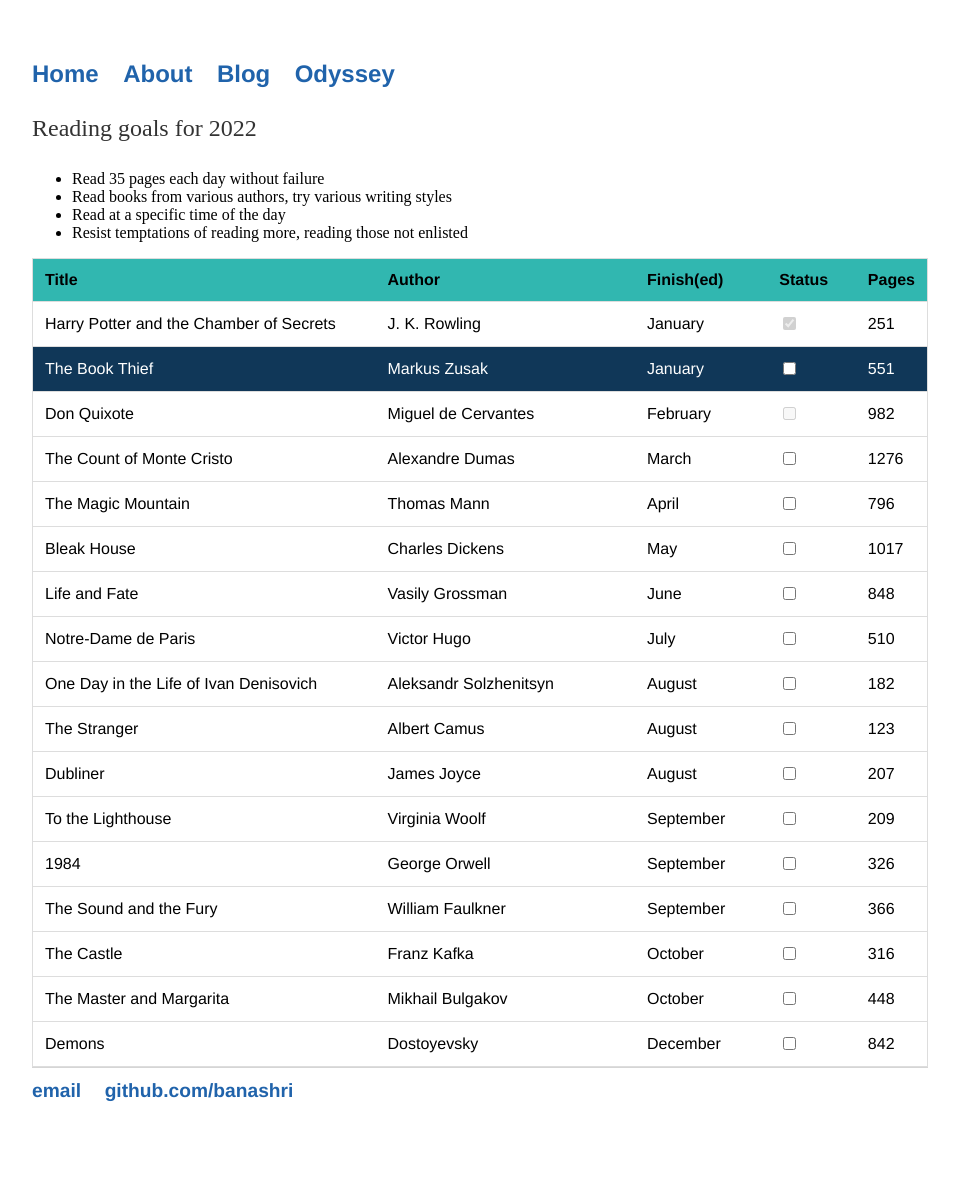
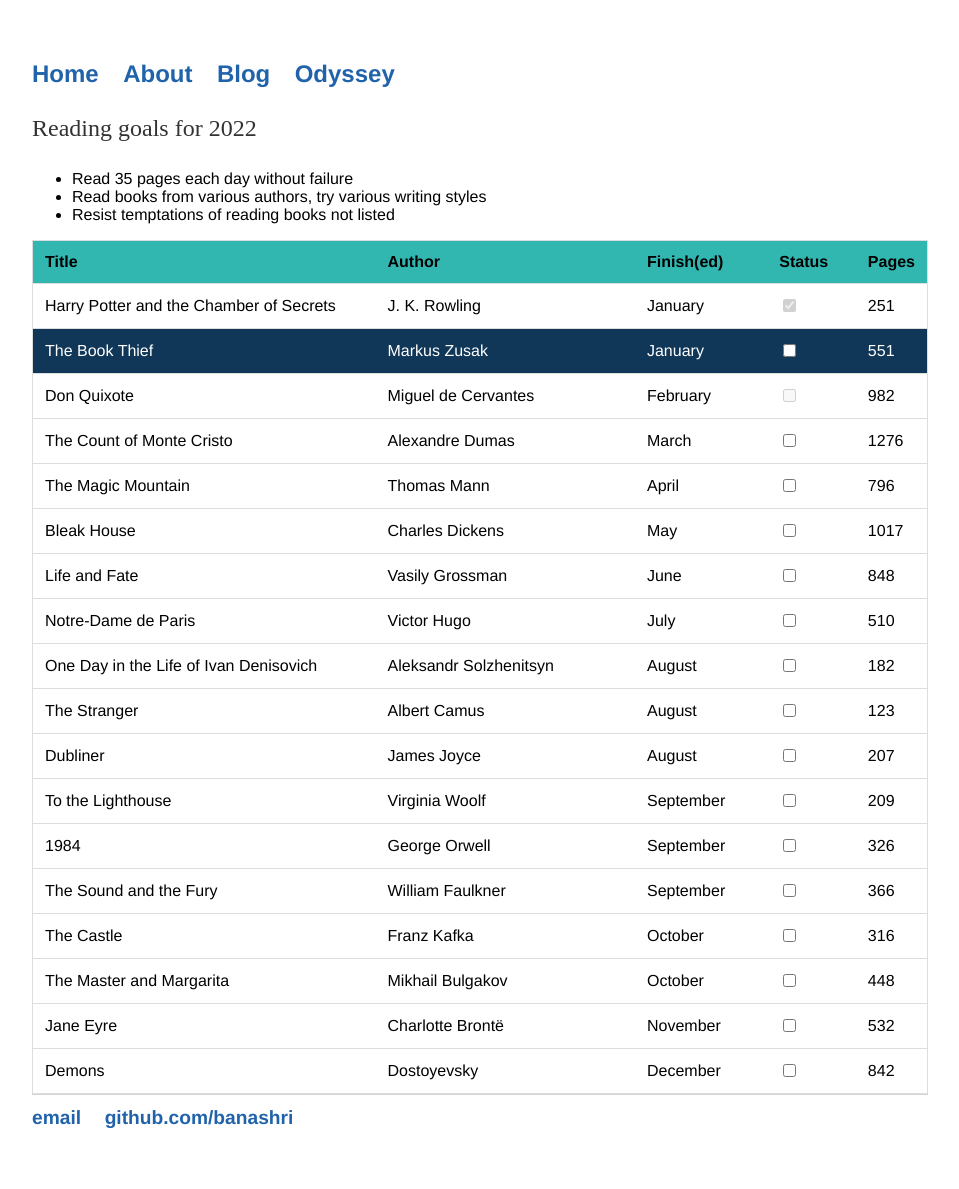
Before and after one commit to Banashri/banashri.github.io, a Jekyll site: the page built from books/2022.md, in a window 1280 px wide. Shown: the whole page, without its empty margins (160-1119 px from the left). Built offline with Jekyll 4.4.1, drawn with Linux system fonts in a browser that asks for light colours; before the commit the page ends 1162 px from its top, so only the background shows below that.

Commit message:
list updated

```diff
--- a/books/2022.md
+++ b/books/2022.md
@@ -6,10 +6,10 @@ title: Eine Leserin 2022
 <!-- https://www.sliderrevolution.com/resources/css-checkbox/ -->
 
 Reading goals for 2022
+
   - Read 35 pages each day without failure
   - Read books from various authors, try various writing styles
-  - Read at a specific time of the day
-  - Resist temptations of reading more, reading those not enlisted
+  - Resist temptations of reading books not listed
 
 <table id="myTable">
   <tr class="header">
@@ -138,6 +138,13 @@ Reading goals for 2022
     <td>448</td>
   </tr>
   <tr>
+    <td>Jane Eyre</td>
+    <td>Charlotte Brontë</td>
+    <td>November</td>
+    <td><input type="checkbox"/></td>
+    <td>532</td>
+  </tr>
+  <tr>
     <td>Demons</td>
     <td>Dostoyevsky</td>
     <td>December</td>
--- a/css/main.css
+++ b/css/main.css
@@ -121,3 +121,8 @@ ul.posts li {
   background-color: #103758;
   color: white
 }
+
+ul {
+  font-family: 'Helvetica', 'Arial', 'Sans-Serif';
+  font-size: inherit;
+}
```
